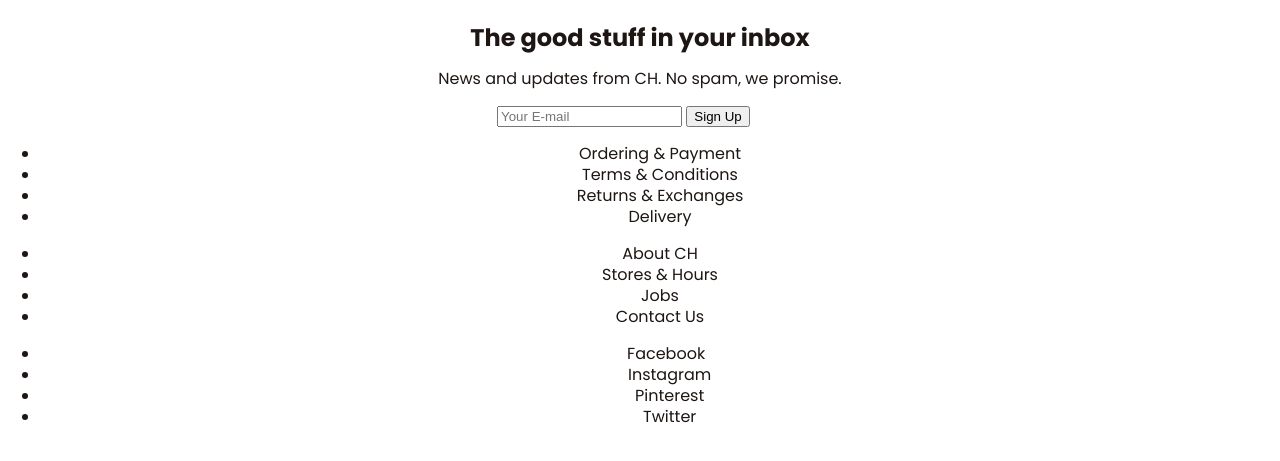
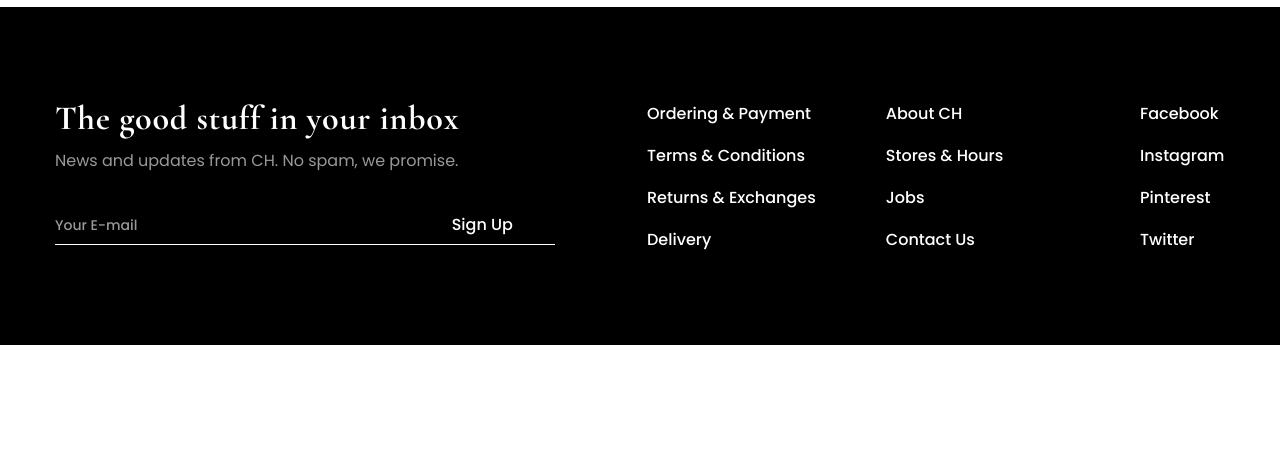
Before and after one commit to zouweninthesky/ch-jewellery-accelerator, a website: page source/index.html in a window 1280 px wide. Shown: the part 169-630 px from the top of the page. Drawn offline with nearby package versions, Linux system fonts and the light colour scheme; files that its build step writes are made by us from their sources; files whose address does not match are found by name.

Commit message:
Добавляет подвал

```diff
--- a/source/index.html
+++ b/source/index.html
@@ -232,77 +232,100 @@
         </ul>
       </section>
     </main>
-    <footer class="">
-      <section class="">
+    <footer class="main-footer">
+      <div class="main-footer__container">
+        <section class="main-footer__news">
           <h2>The good stuff in your inbox</h2>
           <p>News and updates from CH. No spam, we promise.</p>
-        <div class="">
+          <div class="main-footer__input">
             <input type="text" placeholder="Your E-mail">
             <label for=""></label>
-          <button>Sign Up</button>
-          <svg width="29" height="9">
-            <use xlink:href="icon-arrow-right.svg">
+            <button>Sign Up
+              <svg width="30" height="11">
+                <use xlink:href="#icon-arrow-right">
               </svg>
+            </button>
           </div>
         </section>
-      <section class="">
-        <nav class="">
-          <ul class="">
-            <li class="">
-              <a href="">Ordering & Payment</a>
+        <section class="main-footer__nav main-footer__nav--help">
+          <ul>
+            <li>
+              <a href="#">Ordering & Payment</a>
             </li>
-            <li class="">
-              <a href="">Terms & Conditions</a>
+            <li>
+              <a href="#">Terms & Conditions</a>
             </li>
-            <li class="">
-              <a href="">Returns & Exchanges</a>
+            <li>
+              <a href="#">Returns & Exchanges</a>
             </li>
-            <li class="">
-              <a href="">Delivery</a>
+            <li>
+              <a href="#">Delivery</a>
             </li>
           </ul>
-          <ul class="">
-            <li class="">
-              <a href="">About CH</a>
+          <ul>
+            <li>
+              <a href="#">About CH</a>
             </li>
-            <li class="">
-              <a href="">Stores & Hours</a>
+             <li>
+              <a href="#">Stores & Hours</a>
             </li>
-            <li class="">
-              <a href="">Jobs</a>
+            <li>
+              <a href="#">Jobs</a>
             </li>
-            <li class="">
-              <a href="">Contact Us</a>
+            <li>
+              <a href="#">Contact Us</a>
             </li>
           </ul>
-          <ul class="">
-            <li class="">
-              <svg width="8" height="15">
-                <use xlink:href="icon-facebook.svg">
+        </section>
+        <section class="main-footer__nav main-footer__nav--socials">
+          <ul>
+            <li>
+              <a href="#">
+                <span>Facebook</span>
+                <svg width="12" height="15">
+                  <use xlink:href="#icon-facebook">
                 </svg>
-              <a href="">Facebook</a>
+                <svg width="16" height="21">
+                  <use xlink:href="#icon-facebook">
+                </svg>
+              </a>
             </li>
-            <li class="">
+            <li>
+              <a href="#">
+                <span>Instagram</span>
                 <svg width="15" height="15">
-                <use xlink:href="icon-instagram.svg">
+                  <use xlink:href="#icon-instagram">
                 </svg>
-              <a href="">Instagram</a>
+                <svg width="20" height="21">
+                  <use xlink:href="#icon-instagram">
+                </svg>
+              </a>
             </li>
-            <li class="">
+            <li>
+              <a href="#">
+                <span>Pinterest</span>
                 <svg width="15" height="15">
-                <use xlink:href="icon-pinterest.svg">
+                  <use xlink:href="#icon-pinterest">
                 </svg>
-              <a href="">Pinterest</a>
+                <svg width="20" height="21">
+                  <use xlink:href="#icon-pinterest">
+                </svg>
+              </a>
             </li>
-            <li class="">
+            <li>
+              <a href="#">
+                <span>Twitter</span>
                 <svg width="15" height="13">
-                <use xlink:href="icon-twitter.svg">
+                  <use xlink:href="#icon-twitter">
                 </svg>
-              <a href="">Twitter</a>
+                <svg width="20" height="20">
+                  <use xlink:href="#icon-twitter">
+                </svg>
+              </a>
             </li>
           </ul>
-        </nav>
         </section>
+      </div>
     </footer>
     <div class="popup">
     </div>
--- /dev/null
+++ b/source/sass/blocks/main-footer.scss
@@ -0,0 +1,290 @@
+.main-footer {
+  min-height: 338px;
+
+  padding: 0 20px;
+
+  background-color: $color-bg-secondary;
+}
+
+.main-footer__container {
+  display: grid;
+  grid-template-columns: minmax(407px, 500px) minmax(0, 72px) minmax(300px, 450px) minmax(0, 30px) 120px;
+  grid-template-rows: 1fr;
+
+  max-width: 1170px;
+
+  margin: 0 auto;
+  padding-top: 90px;
+}
+
+.main-footer__news {
+  grid-row: 1;
+  grid-column: 1;
+
+  max-width: 700px;
+}
+
+.main-footer__news h2 {
+  text-align: left;
+  font-family: "Cormorant Garamond", "Times New Roman", serif;
+  font-weight: 700;
+  font-size: 34px;
+  line-height: 44px;
+  letter-spacing: 0.022em;
+  color: $color-bg-primary;
+
+  margin: 0;
+}
+
+.main-footer__news p {
+  text-align: left;
+  color: $color-font-secondary;
+
+  margin-top: 9px;
+}
+
+.main-footer__input {
+  display: flex;
+  flex-direction: row;
+  justify-content: space-between;
+  align-items: flex-end;
+
+  min-height: 58px;
+  padding-bottom: 8px;
+
+  border-bottom: 1px solid $color-bg-primary;
+}
+
+.main-footer__input input {
+  font-family: inherit;
+  font-weight: 500;
+  font-size: 14px;
+  color: $color-bg-primary;
+
+  width: 60%;
+
+  padding: 0;
+
+  border: 0;
+  background-color: transparent;
+
+  &::placeholder {
+    color: $color-font-secondary;
+  }
+}
+
+.main-footer__input button {
+  font-family: inherit;
+  font-weight: 500;
+  font-size: 16px;
+  line-height: 21px;
+  color: $color-bg-primary;
+
+  padding: 0;
+  padding-bottom: 1px;
+
+  border: 0;
+  background-color: transparent;
+}
+
+.main-footer__input svg {
+  margin-left: 8px;
+
+  stroke: $color-bg-primary;
+}
+
+.main-footer__nav--help {
+  grid-row: 1;
+  grid-column: 3;
+
+  display: flex;
+  flex-direction: row;
+  justify-content: space-between;
+
+  padding-top: 6px;
+  padding-left: 20px;
+}
+
+.main-footer__nav ul {
+  list-style: none;
+
+  width: 44.2%;
+
+  margin: 0;
+  padding-left: 0;
+}
+
+.main-footer__nav--help ul {
+  display: flex;
+  flex-direction: column;
+  justify-content: flex-start;
+
+  padding: 0;
+}
+
+.main-footer__nav li {
+  text-align: left;
+  font-weight: 500;
+  color: $color-bg-primary;
+
+  margin-bottom: 21px;
+}
+
+.main-footer__nav--socials {
+  grid-row: 1;
+  grid-column: 5;
+
+  padding-top: 6px;
+}
+
+.main-footer__nav--socials li {
+  position: relative;
+
+  padding-left: 35px;
+}
+
+.main-footer__nav--socials svg {
+  position: absolute;
+  top: 2px;
+  left: 5px;
+}
+
+.main-footer__nav--socials svg:last-of-type {
+  display: none;
+}
+
+@media (max-width: $tablet-only-width) {
+  .main-footer {
+    min-height: 446px;
+
+    padding: 0 45px;
+  }
+
+  .main-footer__container {
+    grid-template-columns: 1fr 1fr 1fr;
+    grid-template-rows: 194px 1fr;
+
+    max-width: none;
+
+    padding-top: 50px;
+  }
+
+  .main-footer__news {
+    grid-column: 1/4;
+
+    max-width: 82.5%;
+  }
+
+  .main-footer__nav--help {
+    grid-row: 2;
+    grid-column: 1/3;
+
+    padding: 0;
+  }
+
+  .main-footer__nav--help ul {
+    width: 43.7%;
+  }
+
+  .main-footer__nav--socials {
+    grid-row: 2;
+    grid-column: 3;
+
+    padding-top: 0;
+  }
+
+  .main-footer__nav--socials li {
+    padding-left: 36px;
+  }
+
+  .main-footer__nav--socials svg {
+    left: 6px;
+  }
+}
+
+@media (max-width: $mobile-only-width) {
+  .main-footer {
+    min-height: 703px;
+
+    padding: 0 15px;
+  }
+
+  .main-footer__container {
+    grid-template-columns: 1fr;
+    grid-template-rows: 1fr 2fr 75px;
+
+    padding-top: 50px;
+  }
+
+  .main-footer__news {
+    grid-column: 1;
+
+    max-width: none;
+
+    padding-right: 0;
+  }
+
+  .main-footer__news h2 {
+    padding-right: 50px;
+  }
+
+  .main-footer__news p {
+    margin-top: 13px;
+    padding-right: 50px;
+  }
+
+  .main-footer__input {
+    min-height: 57px;
+  }
+
+  .main-footer__nav--help {
+    grid-row: 2;
+    grid-column: 1;
+
+    flex-direction: column;
+    justify-content: flex-start;
+
+    padding-top: 26px;
+  }
+
+  .main-footer__nav ul {
+    width: auto;
+  }
+
+  .main-footer__nav--help ul {
+    padding-top: 20px;
+  }
+
+  .main-footer__nav--socials {
+    grid-row: 3;
+    grid-column: 1;
+  }
+
+  .main-footer__nav--socials ul {
+    display: flex;
+
+    margin-top: -7px;
+    margin-left: -4px;
+  }
+
+  .main-footer__nav--socials li {
+    padding-left: 0;
+    margin-right: 30px;
+  }
+
+  .main-footer__nav--socials span {
+    display: none;
+  }
+
+  .main-footer__nav--socials svg {
+    position: static;
+  }
+
+  .main-footer__nav--socials svg:first-of-type {
+    display: none;
+  }
+
+  .main-footer__nav--socials svg:last-of-type {
+    display: inline;
+  }
+}
--- a/source/sass/style.scss
+++ b/source/sass/style.scss
@@ -3,5 +3,6 @@
 @import "global.scss";
 @import "blocks/main-header.scss";
 @import "blocks/nav-search-login.scss";
+@import "blocks/main-footer.scss";
 @import "blocks/main-nav.scss";
 @import "blocks/secondary-nav.scss";
```
Also changed, not shown: build/css/style.css, build/css/style.min.css, build/img/sprite.svg, build/index.html, build/js/main.js, source/img/icon-arrow-right.svg, source/img/icon-facebook.svg, source/img/icon-twitter.svg, 1 other file. Lines whose indentation alone changed are shown as unchanged.
